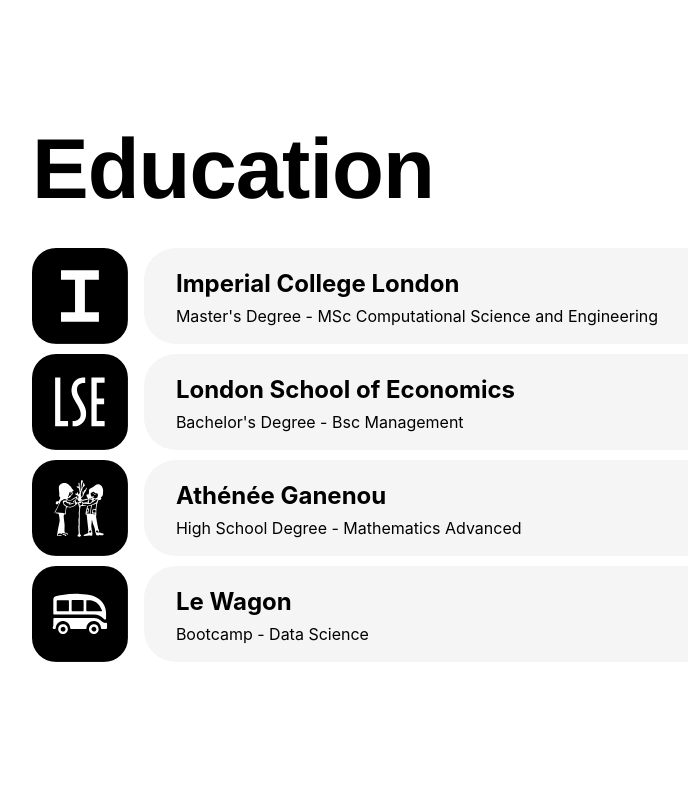
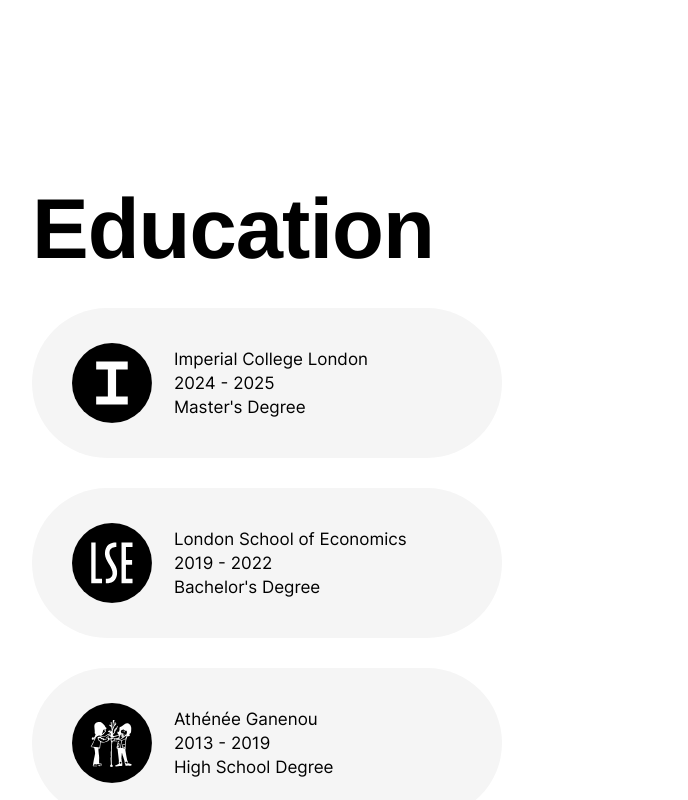
Before and after one commit to danyhersco/digital-resume, a React (Create React App) app: page / in a window 1280 px wide. Shown: the part 1520-2320 px from the top of the page, without its empty margins (192-880 px from the left). Built offline with nearby package versions, Linux system fonts and the light colour scheme.

Commit message:
New template display for eduaction section

```diff
--- a/src/components/education/Education.css
+++ b/src/components/education/Education.css
@@ -9,7 +9,7 @@
   position: relative;
   top: 50%;
   left: 50%;
-  transform: translate(-50%, -60%);
+  transform: translate(-50%, -50%);
   display: flex;
   flex-direction: column;
   justify-content: start;
@@ -26,3 +26,11 @@
   margin: 0px;
   margin-bottom: 30px;
 }
+
+.education-items {
+  display: flex;
+  flex-direction: row;
+  justify-content: stretch;
+  gap: 30px;
+  flex-wrap: wrap;
+}
--- a/src/components/education/Education.tsx
+++ b/src/components/education/Education.tsx
@@ -17,54 +17,56 @@
     <div className="education-section">
       <div className="education-zone">
         <h1 className="education-h1">Education</h1>
+        <div className="education-items">
           <EducationItem
             institutionName="Imperial College London"
+            startDate="2024"
+            endDate="2025"
             educationLevel="Master's Degree"
-          programmeName="MSc Computational Science and Engineering"
-          bulletPoints={[
-            "Span: 09/2024 - 09/2025 (Expected)",
-            "Grades: Mathematics - 95%, Software Engineering - 92%, Data Science - 89%",
-            "Thesis: AI and Machine Learning-assisted Biomimicry"
-          ]}
-          isExpanded={expandedItem === "Imperial College London"}
-          onToggleExpansion={() => toggleExpansion("Imperial College London")}
+            // programmeName="MSc Computational Science and Engineering"
+            // bulletPoints={[
+            //   "Span: 09/2024 - 09/2025 (Expected)",
+            //   "Grades: Mathematics - 95%, Software Engineering - 92%, Data Science - 89%",
+            //   "Thesis: AI and Machine Learning-assisted Biomimicry"
+            // ]}
           />
           <EducationItem
             institutionName="London School of Economics"
+            startDate="2019"
+            endDate="2022"
             educationLevel="Bachelor's Degree"
-          programmeName="Bsc Management"
-          bulletPoints={[
-            "Span: 09/2019 - 07/2022",
-            "Grades: Macroeconomics - 95%, Mathematics - 92%, Statistics - 89%, Accounting - 88%",
-            "Honours: Overall Upper Second-Class Honours (2:1) with 69% average"
-          ]}
-          isExpanded={expandedItem === "London School of Economics"}
-          onToggleExpansion={() => toggleExpansion("London School of Economics")}
+            // programmeName="Bsc Management"
+            // bulletPoints={[
+            //   "Span: 09/2019 - 07/2022",
+            //   "Grades: Macroeconomics - 95%, Mathematics - 92%, Statistics - 89%, Accounting - 88%",
+            //   "Honours: Overall Upper Second-Class Honours (2:1) with 69% average"
+            // ]}
           />
           <EducationItem
             institutionName="Athénée Ganenou"
+            startDate="2013"
+            endDate="2019"
             educationLevel="High School Degree"
-          programmeName="Mathematics Advanced"
-          bulletPoints={[
-            "Span: 08/2013 - 06/2019",
-            "Grades: Mathematics - 92%, Physics - 89%, Chemistry - 82%",
-            "Honours: Best Academic Prize with year-end overall of 85%"
-          ]}
-          isExpanded={expandedItem === "Athénée Ganenou"}
-          onToggleExpansion={() => toggleExpansion("Athénée Ganenou")}
+            // programmeName="Mathematics Advanced"
+            // bulletPoints={[
+            //   "Span: 08/2013 - 06/2019",
+            //   "Grades: Mathematics - 92%, Physics - 89%, Chemistry - 82%",
+            //   "Honours: Best Academic Prize with year-end overall of 85%"
+            // ]}
           />
           <EducationItem
             institutionName="Le Wagon"
+            startDate="10/2022"
+            endDate="03/2023"
             educationLevel="Bootcamp"
-          programmeName="Data Science"
-          bulletPoints={[
-            "Span: 10/2022 - 04/2023",
-            "Courses: Data Analysis, Decision Science, Machine Learning, Deep Learning, ML Ops",
-            "Final Project: Predicting long-run performance of startups with Machine Learning"
-          ]}
-          isExpanded={expandedItem === "Le Wagon"}
-          onToggleExpansion={() => toggleExpansion("Le Wagon")}
+            // programmeName="Data Science"
+            // bulletPoints={[
+            //   "Span: 10/2022 - 04/2023",
+            //   "Courses: Data Analysis, Decision Science, Machine Learning, Deep Learning, ML Ops",
+            //   "Final Project: Predicting long-run performance of startups with Machine Learning"
+            // ]}
           />
+        </div>
       </div>
     </div>
   );
--- a/src/components/education/EducationItem.css
+++ b/src/components/education/EducationItem.css
@@ -1,4 +1,45 @@
 .education-item-zone {
+  display: flex;
+  flex-direction: row;
+  align-items: center;
+  gap: 20px;
+  width: 470px;
+  height: 150px;
+  background-color: #F5F5F5;
+  border-radius: 200px;
+  padding: 40px;
+  box-sizing: border-box;
+}
+
+.education-item-primary-info {
+  display: flex;
+  flex-direction: column;
+  font-family: 'Inter';
+  font-size: 17px;
+}
+
+.institution-logo {
+  width: auto;
+  height: 10vh;
+  border-radius: 100px;
+}
+
+.institution-logo .st0 { background: #000000; }
+.institution-logo .st1 { background: #ffffff; }
+
+.institution-name {
+  margin: 2px;
+}
+
+.education-span {
+  margin: 2px;
+}
+
+.education-level {
+  margin: 2px;
+}
+
+/* .education-item-zone {
   display: flex;
   flex-direction: row;
   align-items: stretch;
@@ -59,4 +100,4 @@
   margin-bottom: 5px;
   font-size: 0.9em;
   line-height: 1.4;
-}
+} */
--- a/src/components/education/EducationItem.tsx
+++ b/src/components/education/EducationItem.tsx
@@ -7,20 +7,20 @@
 
 interface EducationItemProps {
   institutionName: string;
+  startDate: string;
+  endDate: string;
   educationLevel: string;
-  programmeName: string;
-  bulletPoints: string[];
-  isExpanded: boolean;
-  onToggleExpansion: () => void;
+  // programmeName: string;
+  // bulletPoints: []string;
 }
 
 const EducationItem: React.FC<EducationItemProps> = ({
   institutionName,
+  startDate,
+  endDate,
   educationLevel,
-  programmeName,
-  bulletPoints,
-  isExpanded,
-  onToggleExpansion
+  // programmeName,
+  // bulletPoints,
 }) => {
 
   const logoComponent = (() => {
@@ -39,25 +39,36 @@
   })();
 
   return (
-    <div className={`education-item-zone ${isExpanded ? 'expanded' : ''}`}>
+    <div className="education-item-zone">
       {logoComponent}
-      <div className="education-item" onClick={onToggleExpansion}>
-        <h2>{institutionName}</h2>
-        <p>
-          {educationLevel} - {programmeName}
-        </p>
-        {isExpanded && (
-          <div className="additional-info">
-            <ul>
-              {bulletPoints.map((point, index) => (
-                <li key={index}>{point}</li>
-              ))}
-            </ul>
-          </div>
-        )}
+      <div className="education-item-primary-info">
+        <p className="institution-name">{institutionName}</p>
+        <p className="education-span">{startDate} - {endDate}</p>
+        <p className="education-level">{educationLevel}</p>
       </div>
     </div>
-  );
+  )
+
+  // return (
+  //   <div className={`education-item-zone`}>
+  //     {logoComponent}
+  //     <div className="education-item">
+  //       <h2>{institutionName}</h2>
+  //       <p>
+  //         {educationLevel} - {programmeName}
+  //       </p>
+  //       {isExpanded && (
+  //         <div className="additional-info">
+  //           <ul>
+  //             {bulletPoints.map((point, index) => (
+  //               <li key={index}>{point}</li>
+  //             ))}
+  //           </ul>
+  //         </div>
+  //       )}
+  //     </div>
+  //   </div>
+  // );
 };
 
 export default EducationItem;
```
Lines whose indentation alone changed are shown as unchanged.
